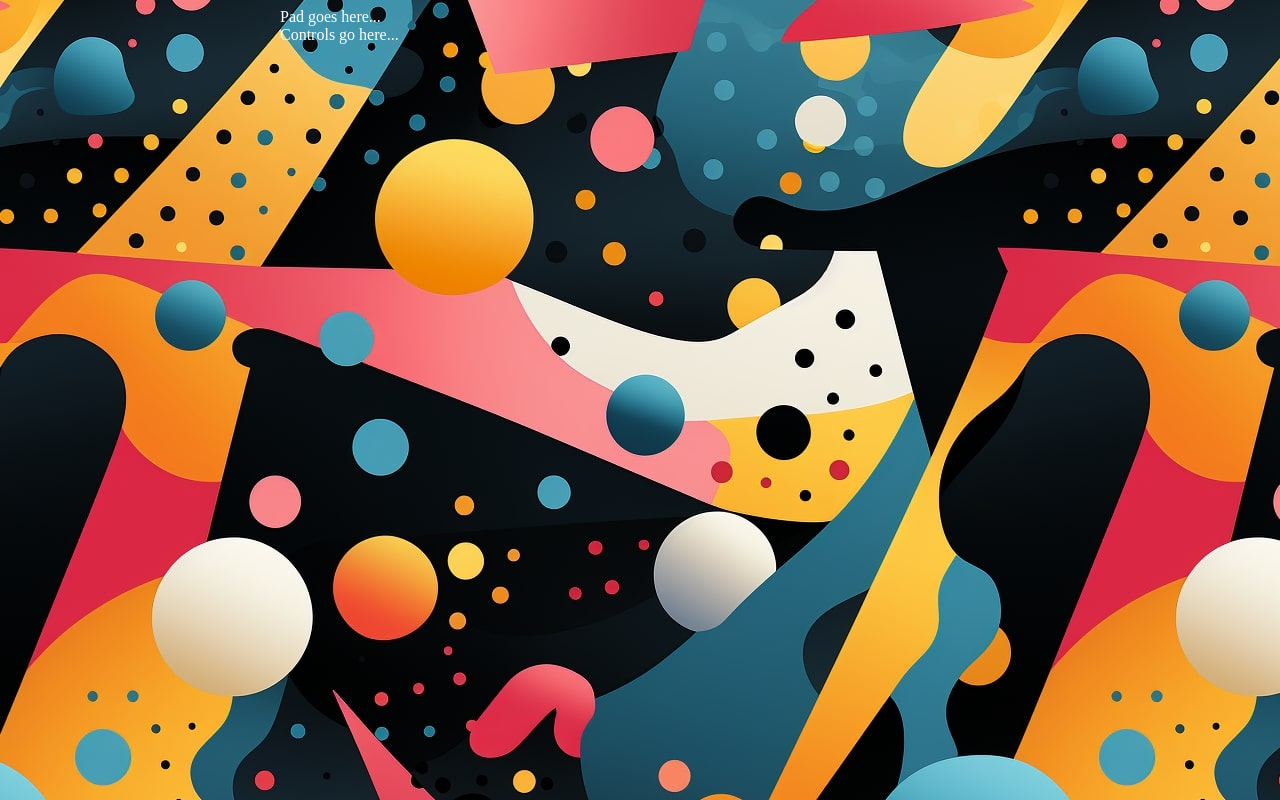
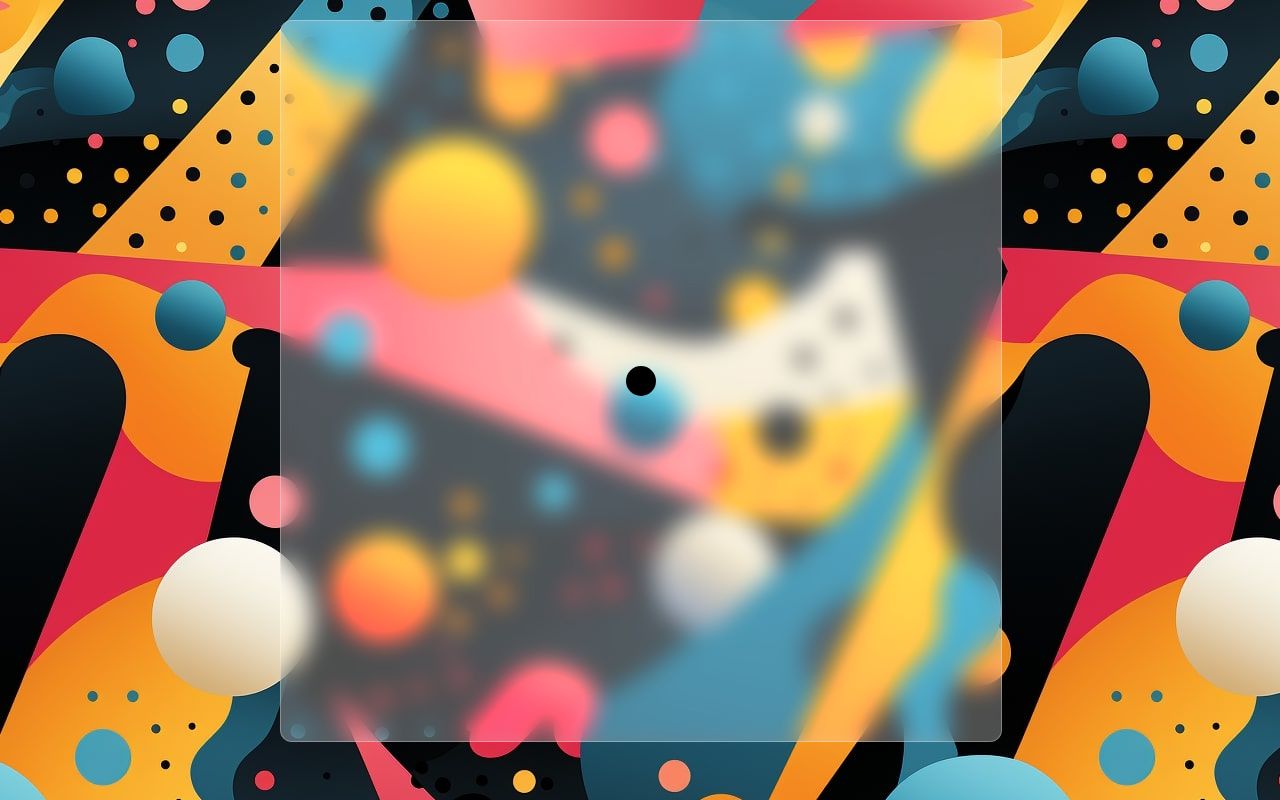
Before and after one commit to jonpfluger/pocket-synth-pwa, a website built with webpack: page src/index.html in a window 1280 px wide. Built offline with nearby package versions, Linux system fonts and the light colour scheme.

Commit message:
sets up pad.js

```diff
--- a/package.json
+++ b/package.json
@@ -4,6 +4,7 @@
   "description": "A synth pad progressive web app using ToneJS. Code-along for class.",
   "main": "webpack.config.js",
   "scripts": {
+    "dev": "webpack serve --open",
     "build": "webpack",
     "test": "echo \"Error: no test specified\" && exit 1"
   },
@@ -28,6 +29,7 @@
     "mini-css-extract-plugin": "^2.7.6",
     "webpack": "^5.88.2",
     "webpack-cli": "^5.1.4",
+    "webpack-dev-server": "^4.15.1",
     "webpack-pwa-manifest": "^4.3.0",
     "workbox-webpack-plugin": "^7.0.0"
   }
--- /dev/null
+++ b/src/css/pad.css
@@ -0,0 +1,40 @@
+#pad {
+  position: relative;
+  width: 100%;
+  /* aspect-ratio: 1/1; */
+  margin: 20px auto;
+  border-radius: 10px;
+  overflow: hidden;
+  cursor: pointer;
+  backdrop-filter: blur(12px) saturate(180%);
+  background-color: rgba(255, 255, 255, 0.3);
+  border: 1px solid rgba(255, 255, 255, 0.3);
+  border-radius: 12px;
+}
+
+#pad:after {
+  content: "";
+  display: block;
+  padding-bottom: 100%;
+}
+
+#pad:hover {
+  background-color: rgba(240, 240, 240, 0.55);
+}
+
+#puck {
+  position: absolute;
+  transform: translate(-50%, -50%);
+  transition: width 0.2s ease 0s, height 0.2s ease 0s;
+  background-color: black;
+  width: 30px;
+  height: 30px;
+  border-radius: 50%;
+  pointer-events: none;
+}
+
+#pad:hover #puck {
+  background-color: rgb(56, 51, 237);
+  width: 40px;
+  height: 40px;
+}
--- a/src/css/styles.css
+++ b/src/css/styles.css
@@ -9,44 +9,3 @@ body {
   max-width: 720px;
   margin: 0 auto;
 }
-
-#pad {
-  position: relative;
-  width: 100%;
-  /* aspect-ratio: 1/1; */
-  margin: 20px auto;
-  border-radius: 10px;
-  overflow: hidden;
-  cursor: pointer;
-  backdrop-filter: blur(12px) saturate(180%);
-  background-color: rgba(255, 255, 255, 0.3);
-  border: 1px solid rgba(255, 255, 255, 0.3);
-  border-radius: 12px;
-}
-
-#pad:after {
-  content: "";
-  display: block;
-  padding-bottom: 100%;
-}
-
-#pad:hover {
-  background-color: rgba(240, 240, 240, 0.55);
-}
-
-#puck {
-  position: absolute;
-  transform: translate(-50%, -50%);
-  transition: width 0.2s ease 0s, height 0.2s ease 0s;
-  background-color: black;
-  width: 30px;
-  height: 30px;
-  border-radius: 50%;
-  pointer-events: none;
-}
-
-#pad:hover #puck {
-  background-color: rgb(56, 51, 237);
-  width: 40px;
-  height: 40px;
-}
--- a/src/index.html
+++ b/src/index.html
@@ -6,11 +6,10 @@
   <title>Pocket Synth PWA</title>
 </head>
 <body>
-  <section class="container">
-    Pad goes here...
-  </section>
-  <section class="container">
-    Controls go here...
-  </section>
+  <main class="container">
+    <section id="pad">
+      <div id="puck"></div>
+    </section>
+  </main>
 </body>
 </html>
--- a/src/js/index.js
+++ b/src/js/index.js
@@ -1 +1,5 @@
 import '../css/styles.css'
+
+import { Pad } from './pad'
+
+const pad = new Pad()
--- /dev/null
+++ b/src/js/pad.js
@@ -0,0 +1,24 @@
+import '../css/pad.css'
+
+export class Pad {
+  xPosition = 0.5
+  yPosition = 0.5
+  pressed = false
+
+  constructor() {
+    this.pad = document.getElementById('pad')
+    this.puck = document.getElementById('puck')
+    this.setPuckStyle()
+  }
+
+  clamp(val) {
+    return Math.min(Math.max(val, 0), 1)
+  }
+
+  setPuckStyle() {
+    const leftPercent = `${(this.xPosition * 100).toFixed(2)}%`
+    const topPercent = `${(this.yPosition * 100).toFixed(2)}%`
+    this.puck.style.left = leftPercent
+    this.puck.style.top = topPercent
+  }
+}
```
Also changed, not shown: 1 other file.
